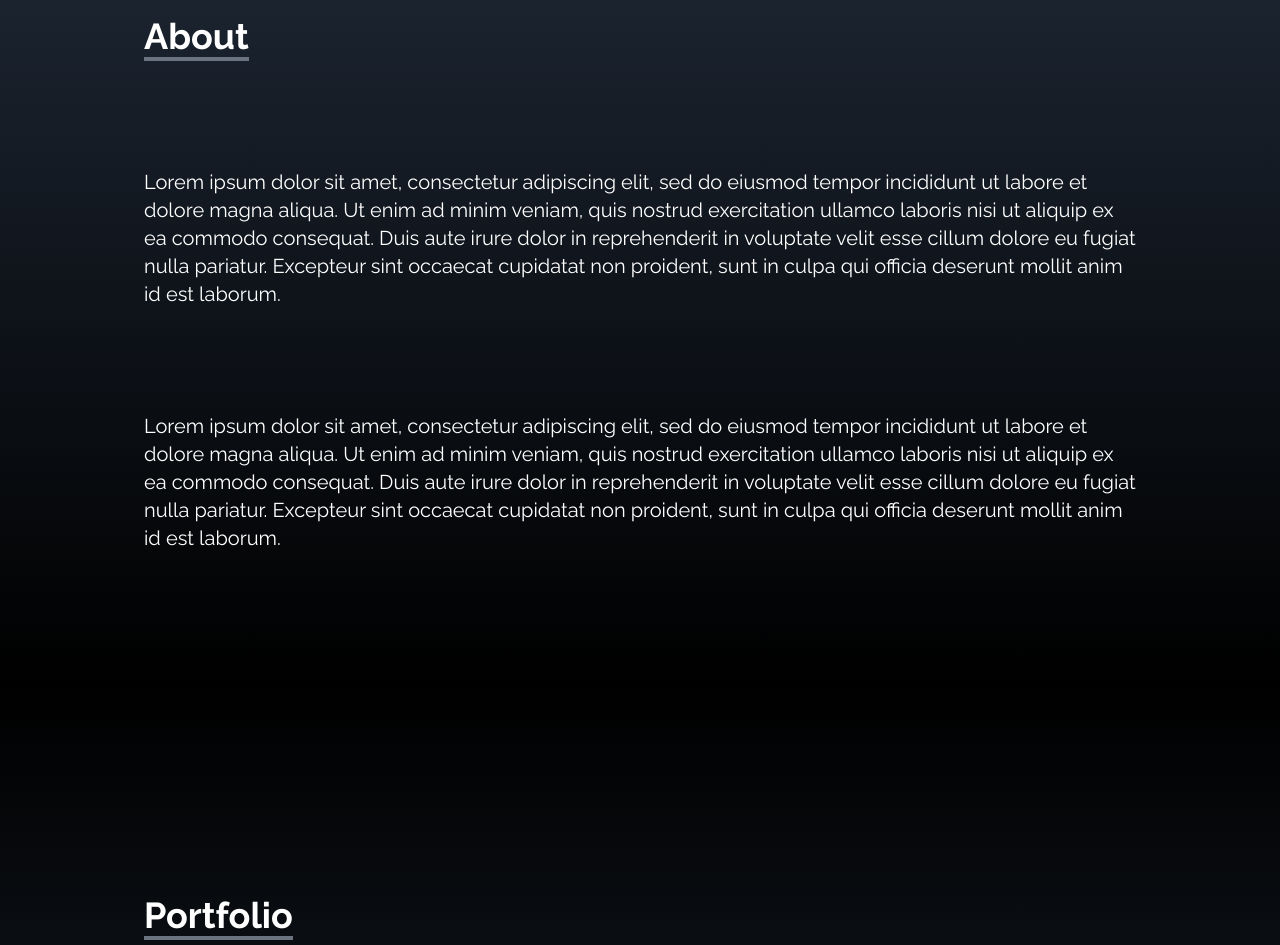
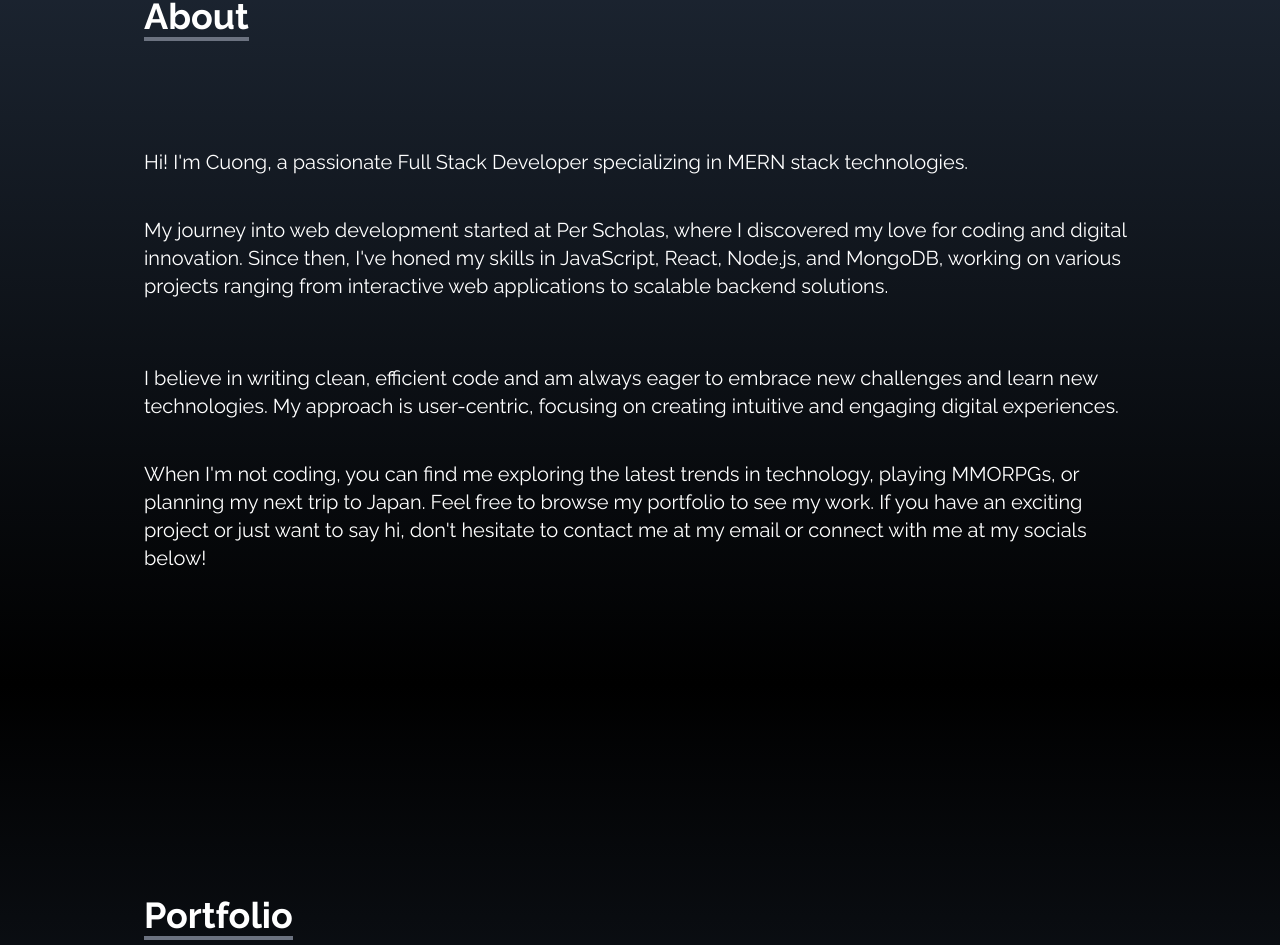
Before and after one commit to xancia/Portfolio, a React (Vite) app: page / in a window 1280 px wide. Shown: the part 916-1861 px from the top of the page. Built offline with nearby package versions, Linux system fonts and the light colour scheme.

Commit message:
replaced placeholder text

```diff
--- a/src/components/About.tsx
+++ b/src/components/About.tsx
@@ -1,8 +1,9 @@
-
-
 const About = () => {
   return (
-    <div id="about" className="w-full h-screen bg-gradient-to-b from-gray-800 to-black text-white min-h-screen sm:h-screen pt-10 sm:pt-0">
+    <div
+      id="about"
+      className="w-full h-screen bg-gradient-to-b from-gray-800 to-black text-white min-h-screen sm:h-screen pt-10 sm:pt-0"
+    >
       <div className="max-w-screen-lg p-2 sm:p-4 mx-auto flex flex-col justify-center w-full h-full">
         <div className="pb-0 sm:pb-8">
           <p className="text-4xl font-bold inline border-b-4 border-gray-500">
@@ -11,17 +12,37 @@ const About = () => {
         </div>
 
         <p className="text-sm mt-5 md:mt-20 md:text-xl">
-            Lorem ipsum dolor sit amet, consectetur adipiscing elit, sed do eiusmod tempor incididunt ut labore et dolore magna aliqua. Ut enim ad minim veniam, quis nostrud exercitation ullamco laboris nisi ut aliquip ex ea commodo consequat. Duis aute irure dolor in reprehenderit in voluptate velit esse cillum dolore eu fugiat nulla pariatur. Excepteur sint occaecat cupidatat non proident, sunt in culpa qui officia deserunt mollit anim id est laborum.
+          Hi! I'm Cuong, a passionate Full Stack Developer specializing in MERN
+          stack technologies.
+        </p>
+
+        <p className="text-sm mt-5 md:mt-10 md:text-xl">
+        My journey into web development started at Per
+          Scholas, where I discovered my love for coding and digital innovation.
+          Since then, I've honed my skills in JavaScript, React, Node.js, and
+          MongoDB, working on various projects ranging from interactive web
+          applications to scalable backend solutions.
         </p>
 
         <br />
 
-            <p className="text-sm mt-5 md:mt-20 md:text-xl">
-            Lorem ipsum dolor sit amet, consectetur adipiscing elit, sed do eiusmod tempor incididunt ut labore et dolore magna aliqua. Ut enim ad minim veniam, quis nostrud exercitation ullamco laboris nisi ut aliquip ex ea commodo consequat. Duis aute irure dolor in reprehenderit in voluptate velit esse cillum dolore eu fugiat nulla pariatur. Excepteur sint occaecat cupidatat non proident, sunt in culpa qui officia deserunt mollit anim id est laborum.
+        <p className="text-sm mt-5 md:mt-10 md:text-xl">
+          I believe in writing clean, efficient code and am always eager to
+          embrace new challenges and learn new technologies. My approach is
+          user-centric, focusing on creating intuitive and engaging digital
+          experiences.
+        </p>
+
+        <p className="text-sm mt-5 md:mt-10 md:text-xl">
+        When I'm not coding, you can find me exploring the latest
+          trends in technology, playing MMORPGs, or planning my next trip to
+          Japan. Feel free to browse my portfolio to see my work. If you have an
+          exciting project or just want to say hi, don't hesitate to contact me
+          at my email or connect with me at my socials below!
         </p>
       </div>
     </div>
-  )
-}
+  );
+};
 
-export default About
+export default About;
```
Lines whose indentation alone changed are shown as unchanged.
